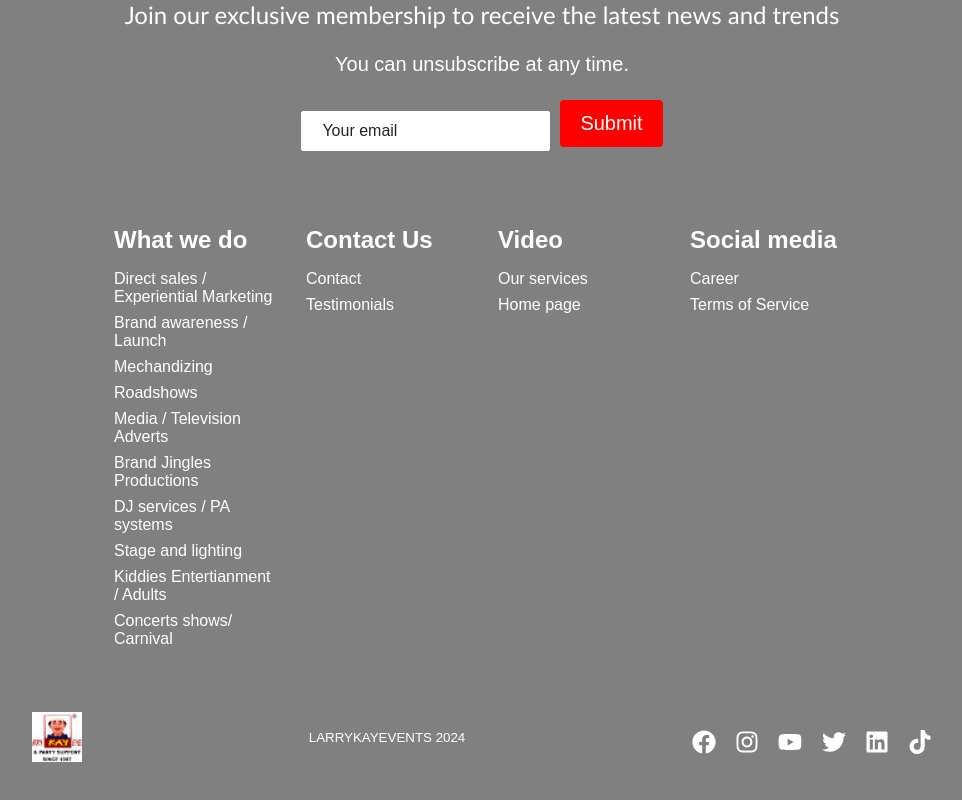
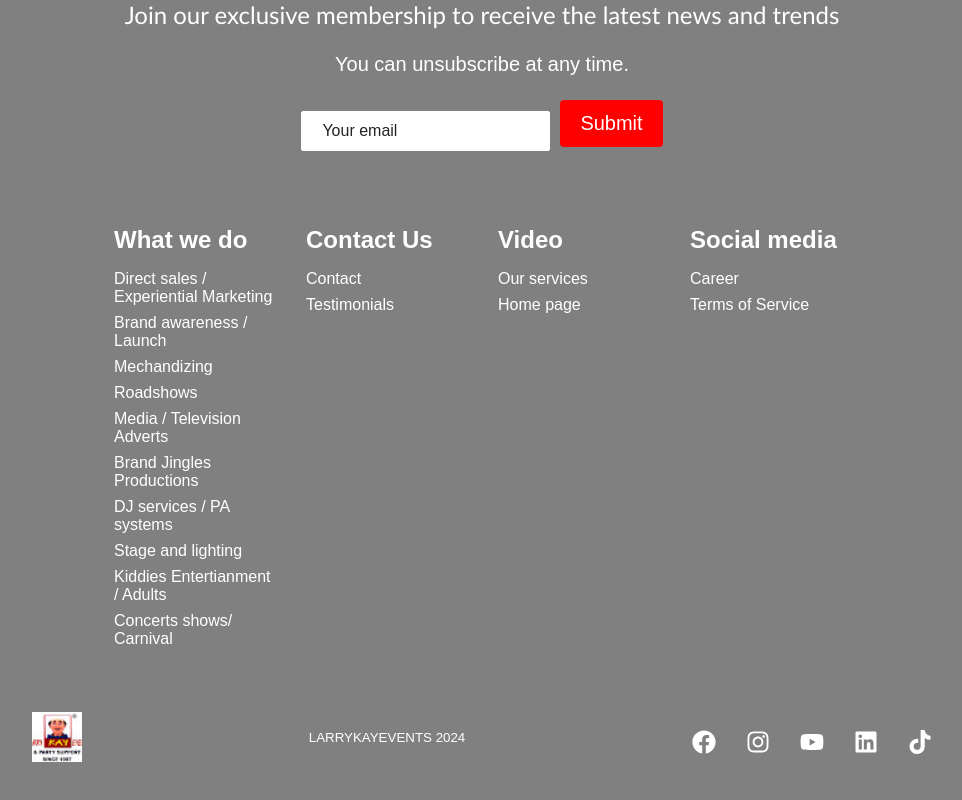
Before and after one commit to sondraycabana/Larry-events, a React (Create React App) app: page / in a window 1280 px wide. Shown: the part 1484-2284 px from the top of the page, without its empty margins (158-1120 px from the left). Built offline with nearby package versions, Linux system fonts and the light colour scheme.

Commit message:
updated youtube footer icon

```diff
--- a/src/Components/Footer/Footer.js
+++ b/src/Components/Footer/Footer.js
@@ -121,10 +121,10 @@ const footer = () => {
                             <FaYoutube/>
                             </SocialIconLink>
 
-                            <SocialIconLink href="/" target="_blank"
+                            {/* <SocialIconLink href="/" target="_blank"
                             aria-label="Twitter">
                             <FaTwitter/>
-                            </SocialIconLink>
+                            </SocialIconLink> */}
 
                             <SocialIconLink href="https://www.linkedin.com/in/kabir-olanrewaju-adeniji-b56396a9/" target="_blank"
                             aria-label="Linkdin">
```
